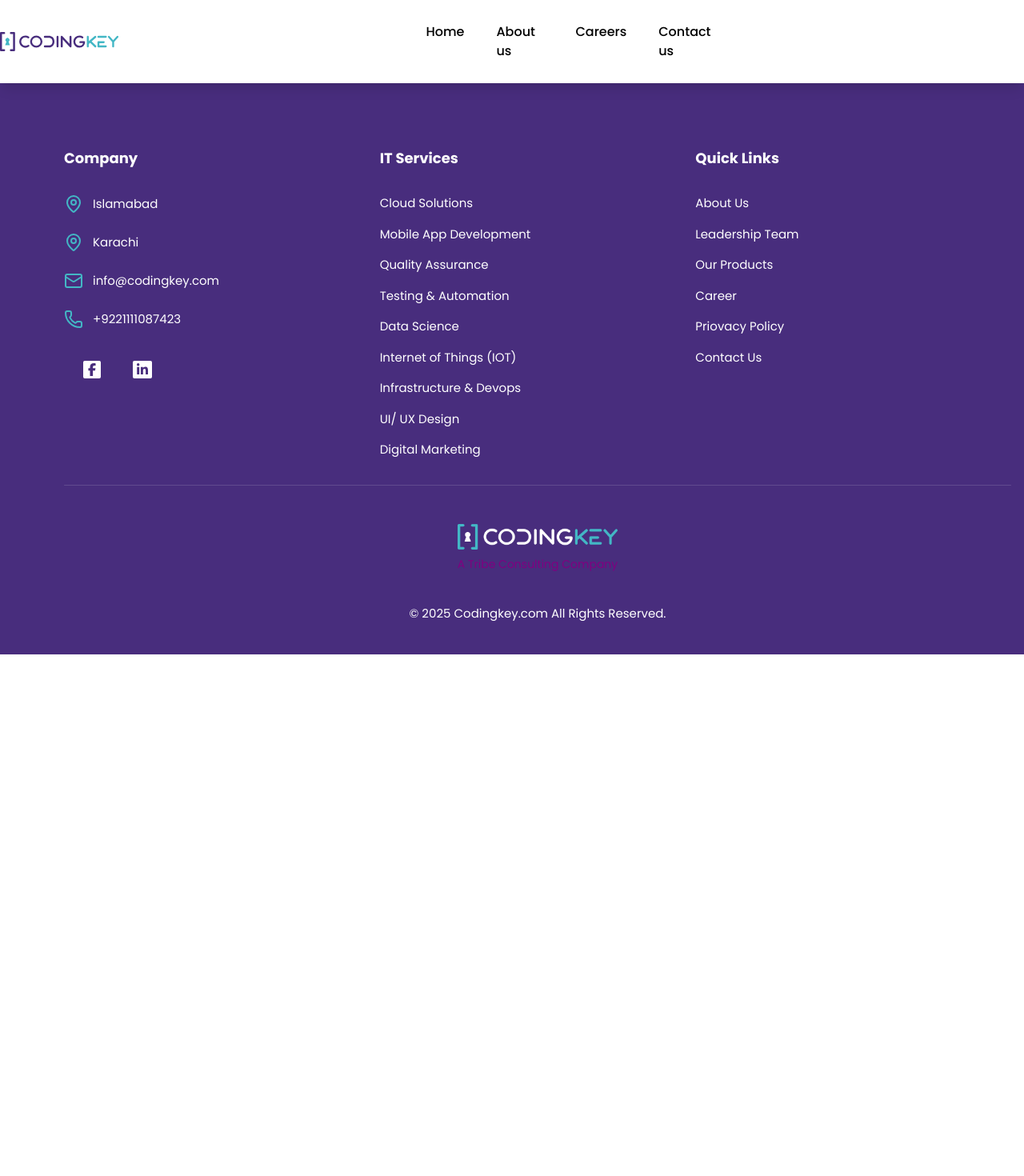
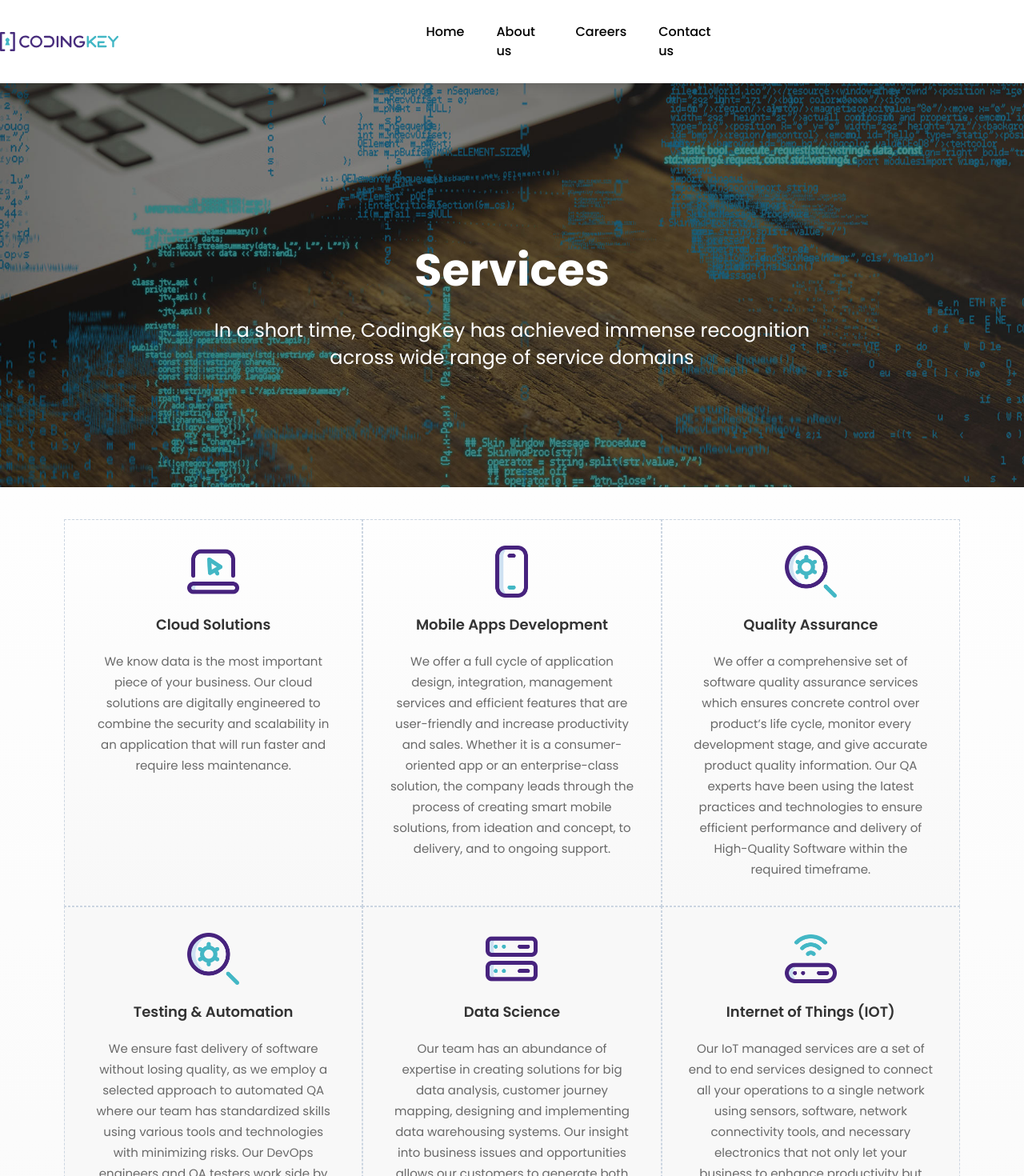
Before and after one commit to HamaisTanvir/codingkey, a React (Create React App) app: page /services in a window 1280 px wide. Shown: the top 1470 px of the page at 80% size. Before the commit the page ends 818 px from the top, so only its background shows below. Built offline with nearby package versions, Linux system fonts and the light colour scheme.

Commit message:
Services

```diff
--- a/src/App.js
+++ b/src/App.js
@@ -4,6 +4,7 @@ import { BrowserRouter as Router, Route, Routes } from 'react-router-dom'
 import Home from './Components/Home'
 import AboutUs from './Components/AboutUs'
 import Footer from './Components/Footer'
+import Services from './Components/Services'
 
 const App = () => {
   return (
@@ -13,6 +14,7 @@ const App = () => {
       <Routes>
         <Route path='/' element={<Home />} />
         <Route path='/about-us' element={<AboutUs />} />
+        <Route path='/services' element={<Services />} />
       </Routes>
       <Footer />
     </Router>
--- a/src/Components/CoreServices.jsx
+++ b/src/Components/CoreServices.jsx
@@ -1,13 +1,15 @@
 import React from 'react'
 import { coreValuesI, coreValuesII, coreValuesIII } from '../constants/data'
 
-const CoreServices = () => {
+const CoreServices = ({showHeading, customMargin}) => {
   return (
     <div className='mb-24 pt-16 bg-gradient-to-b from-[#FEFEFE] to-[#FEFEFE]'>
-        <div className='text-center my-6'>
-            <h1 className='text-[48px] font-[700] text-[#333333]'>Our Core Services</h1>
-            <h2 className='text-[15px] font-[400] text-[#696969]'>In a short time, CodingKey has achieved immense recognition across wide range of service domains</h2>
-        </div>
+        <div className={` ${customMargin || ''}  text-center my-6 core-h1`}>
+            {!showHeading &&
+            <h1 className='text-[48px] font-[700] text-[#333333]'>Our Core Services</h1> }
+            {!showHeading && <h2 className='text-[15px] font-[400] text-[#696969]'>In a short time, CodingKey has achieved
+             immense recognition across wide range of service domains</h2> }
+       </div>
 
         <div className='grid grid-cols-1 md:grid-cols-3 max-w-full mx-auto px-4 md:px-20 pb-24 pt-10 bg-gradient-to-b from-[#FEFEFE] to-[#F8F8F8]'>
             {coreValuesI.map((value, key) => (
--- /dev/null
+++ b/src/Components/Services.jsx
@@ -0,0 +1,36 @@
+import React from 'react'
+import servicesBg from '../assets/services-hero-bg.jpg'
+import CoreServices from './CoreServices'
+import BasicTabs from './BasicTabs'
+import MobileTabs from './MobileTabs'
+
+const Services = () => {
+  return (
+    <>
+        <div className='bg-cover bg-center py-16 md:py-48 h-[340px] md:h-[561px]' style={{backgroundImage: `url(${servicesBg})`}}>
+            <div className='px-2 md:px-[260px] text-center'>
+                <h1 className='text-[32px] md:text-[56px] font-[700] text-[#fff] pb-4'>Services</h1>
+                <h2 className='text-[20px] md:text-[24px] font-[400] text-[#fff] leading-[34px]'>In a short time, CodingKey has achieved immense recognition across wide range of service domains</h2>
+            </div>
+        </div>
+        <div>
+            <CoreServices showHeading = {true} customMargin='-mt-36' />
+            {/* BELOW NETHOD THROUGH CLASS */}
+        {/* <div>
+            <CoreServices /> <style> {`.core-h1 h1, h2{
+            display: none;}`}</style>
+        </div>*/}
+        </div>
+        <div className='hidden md:block -mt-36'>
+            <BasicTabs />
+        </div>
+        <div className='block md:hidden -mt-10'>
+            <MobileTabs />
+        </div>
+
+
+    </>
+  )
+}
+
+export default Services
```
Also changed, not shown: src/assets/services-hero-bg.jpg (added).
